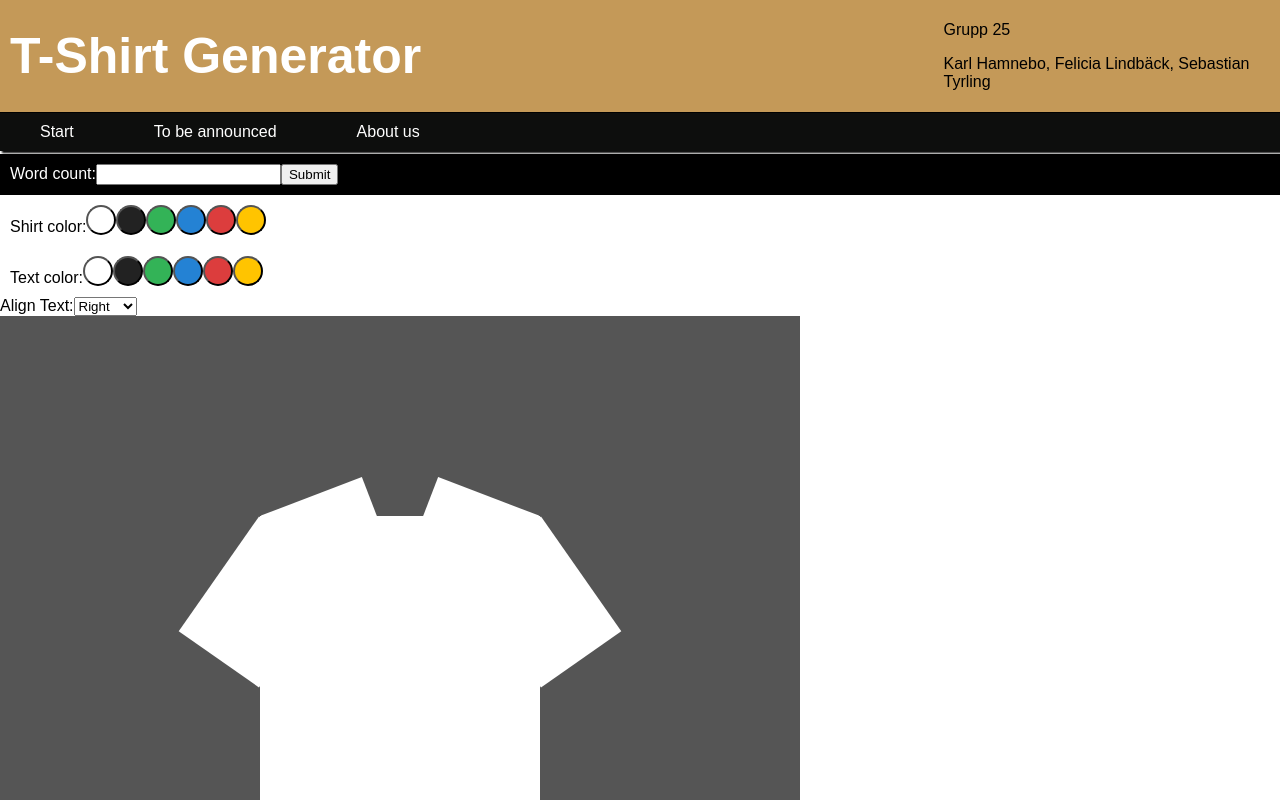
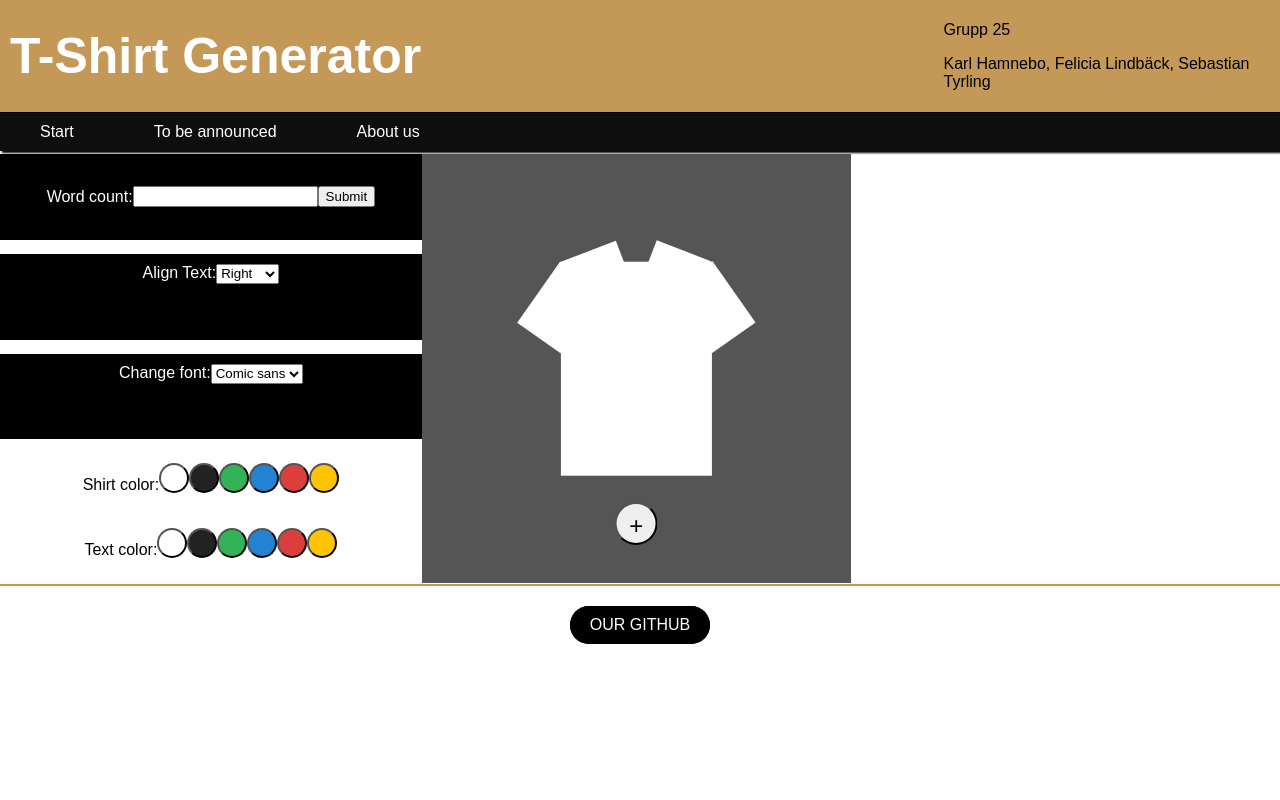
Before and after one commit to Tyrlingen/ProjectT-shirt, a React (Create React App) app: page / in a window 1280 px wide. Shown: the top 800 px of the page. Built offline with nearby package versions, Linux system fonts and the light colour scheme; a web font is replaced by a local one.

Commit message:
CSS+font changes

```diff
--- a/src/App.js
+++ b/src/App.js
@@ -101,6 +101,21 @@ class App extends Component {
             <input id="word-count" type="number" />
             <input type="submit" />
           </form>
+          <div className="align-text-options">
+            <span>Align Text:</span>
+            <select className="pretty-buttons" onChange={this.changeTextAlign.bind(this)}>
+              <option value="right">Right</option>
+              <option value="center">Center</option>
+              <option value="left">Left</option>
+            </select>
+          </div>
+          <div className="change-font-options">
+            <span>Change font:</span>
+            <select className="pretty-buttons">
+              <option value="right">Comic sans</option>
+              <option value="center">BleepBloop</option>
+            </select>
+          </div>
           <div className="color-options">
             <span>Shirt color:</span>
             {this.colorList.map((color) => {
@@ -112,14 +127,6 @@ class App extends Component {
             {this.colorList.map((color) => {
               return this.renderColorButton("text", color);
             })}
-          </div>
-          <div className="align-text-options">
-            <span>Align Text:</span>
-            <select onChange={this.changeTextAlign.bind(this)}>
-              <option value="right">Right</option>
-              <option value="center">Center</option>
-              <option value="left">Left</option>
-            </select>
           </div>
         </div>
 
@@ -139,7 +146,7 @@ class App extends Component {
               shirt.textColor
             );
             return (
-              <div className={`tshirt-container card ${newClasses}`}>
+              <div className={`tshirt-container card shirt-color--white ${newClasses}`}>
                 <div className="tshirt">
                   <p>{shirt.text}</p>
                 </div>
--- a/src/App.scss
+++ b/src/App.scss
@@ -58,6 +58,7 @@ $yellow: rgb(255, 196, 0);
   }
   width: 100%;
   max-width: 800px;
+  display: flex;
   position: relative;
   background-color: #555;
 
@@ -102,7 +103,6 @@ $yellow: rgb(255, 196, 0);
     display: block;
     width: 100%;
     z-index: 100;
-    font-size: 2.5vw;
   }
 }
 
--- a/src/index.css
+++ b/src/index.css
@@ -55,21 +55,57 @@ header {
   height: 80%;
 }
 
-#generate-words {
-  background-color: #000;
-  color: #fff;
-  padding: 10px;
+.form-container {
+  display: flex;
+  flex-wrap: wrap;
+  flex-grow: 1;
+  justify-content: center;
 }
 
-.align-options {
+.pretty-buttons {
+  max-height: 20px;
+}
+
+#generate-words {
+  display: flex;
+  justify-content: center;
+  align-items: center;
   background-color: #000;
   color: #fff;
   padding: 10px;
   width: 100%;
+  height: 20%;
+}
+
+.align-text-options {
+  background-color: #000;
+  color: #fff;
+  padding: 10px;
+  width: 100%;
+  height: 20%;
+  display: flex;
+  justify-content: center;
+}
+
+.change-font-options {
+  background-color: #000;
+  color: #fff;
+  padding: 10px;
+  width: 100%;
+  height: 20%;
+  display: flex;
+  justify-content: center;
 }
 
 .color-options {
   padding: 10px;
+}
+
+select {
+  display: flex;
+  justify-content: center;
+  align-items: center;
+
 }
 
 .text-color-options {
@@ -82,7 +118,6 @@ header {
   width: 100%;
   justify-content: space-between;
   /*align-items: center;*/
-  flex-wrap: wrap;
   flex-direction: row;
   flex-grow: 1;
 }
@@ -176,7 +211,7 @@ footer {
   }
 }
 
-@media screen and (max-width: 600px) {
+@media screen and (max-width: 800px) {
   .navbar a {
       flex-basis: 100%;
       border-style: solid;
@@ -188,12 +223,12 @@ footer {
       margin: auto;
     }
 
-    #select {
-      width: 100%;
-      padding: 10px 80px;
-    }
+  .form-container {
+    display: block;
+    width: 100%;
   }
 
-  .form-container {
-    width: 100%;
+  #root {
+    flex-direction: column;
   }
+}
```
